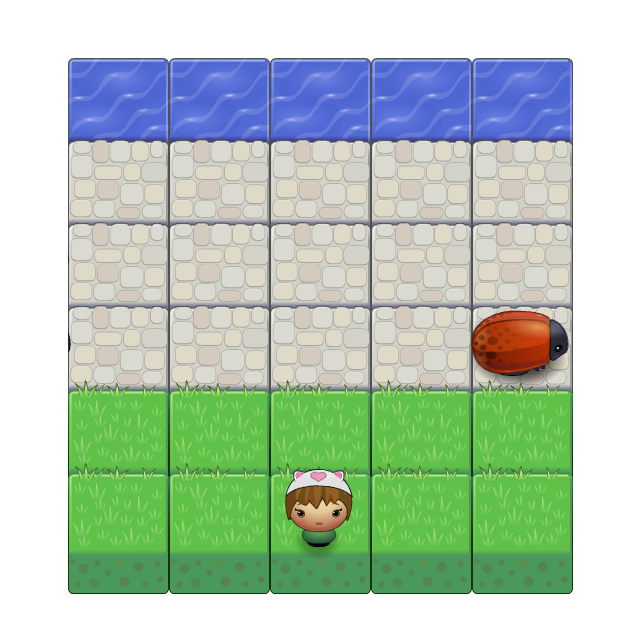
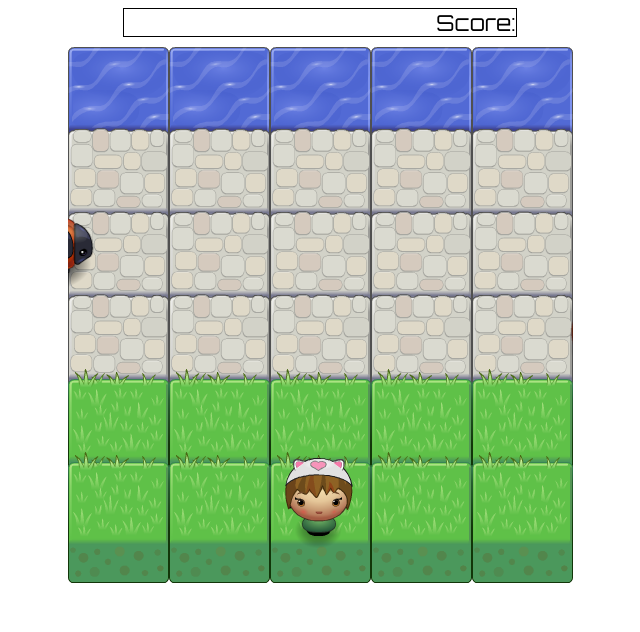
Before and after one commit to amyruth/Project-3-Arcade-Game-Clone, a plain HTML site: page index.html in a window 1280 px wide. Shown: the whole page, without its empty margins (320-960 px from the left). Drawn offline with Linux system fonts and the light colour scheme.

Commit message:
added scorekeeping

```diff
--- a/css/style.css
+++ b/css/style.css
@@ -1,3 +1,17 @@
 body {
-    text-align: center;
+	text-align: center;
+	font-family: 'Orbitron', sans-serif;
+	display: flex;
+	flex-direction: column;
+	justify-content: center;
+	align-items: center;
 }
+
+.scoring {
+	border: 1px solid black;
+	display: flex;
+	justify-content: space-between;
+	font-size: 22px;
+	width: 31%;
+	margin-bottom: -40px;
+}
--- a/index.html
+++ b/index.html
@@ -2,10 +2,19 @@
 <html>
 <head>
     <meta charset="UTF-8">
-    <title>Effective JavaScript: Frogger</title>
-    <link rel="stylesheet" href="css/style.css">
+	<title>Effective JavaScript: Frogger</title>
+	<link href="https://fonts.googleapis.com/css?family=Orbitron" rel="stylesheet">
+	<link rel="stylesheet" href="css/style.css">
 </head>
 <body>
+	<div class="scoring">
+		<span>
+			<i class="fa fa-refresh refreshButton" aria-hidden="true"></i>
+		</span>
+		<span>Score: <span id="score"><!-- score goes here --></span>
+		</span>
+	</div>
+
     <script src="js/resources.js"></script>
     <script src="js/engine.js"></script>
     <script src="js/app.js"></script>
--- a/js/app.js
+++ b/js/app.js
@@ -4,7 +4,10 @@ function randomSpeed(min, max) {
 	return Math.floor(Math.random() * (max - min + 1)) + min;
 }
 
-const randomRow = function() {
+let score = 0;
+const scoreArea = document.getElementById('score');
+
+const randomRow = function () {
 	return [60, 140, 225][Math.floor(Math.random() * [60, 140, 225].length)];
 };
 
@@ -13,33 +16,41 @@ function playerReset() {
 	player.y = 400;
 }
 
-function checkCollisions(){
-		if(player.x + 10 > enemy1.x - 10 && player.x - 10< enemy1.x + 10 &&
+function keepScore() {
+	score += 10;
+	scoreArea.textContent = score;
+}
+
+function checkCollisions() {
+	if (player.x + 10 > enemy1.x - 10 &&
+		player.x - 10 < enemy1.x + 10 &&
 		player.y + 10 > enemy1.y - 10 &&
 		player.y - 10 < enemy1.y + 10) {
 		console.log('hit 1');
 		playerReset();
-	}
-
-	else if(player.x + 10 > enemy2.x - 10 &&
+	} else if (player.x + 10 > enemy2.x - 10 &&
 		player.x - 10 < enemy2.x + 10 &&
 		player.y + 10 > enemy2.y - 10 &&
 		player.y - 10 < enemy2.y + 10) {
+		console.log('hit 2');
 		playerReset();
-	}
-
-	else if(player.x + 10 > enemy3.x - 10 &&
-		player.x -10 < enemy3.x + 10 &&
+	} else if (player.x + 10 > enemy3.x - 10 &&
+		player.x - 10 < enemy3.x + 10 &&
 		player.y + 10 > enemy3.y - 10 &&
 		player.y - 10 < enemy3.y + 10) {
+		console.log('hit 3');
 		playerReset();
 	}
 }
 
+function resetGame(){
+	playerReset();
+	score = 0;
+}
 
 
 // Enemies our player must avoid
-let Enemy = function() {
+let Enemy = function () {
 	// Variables applied to each of our instances go here,
 	// we've provided one for you to get started
 
@@ -48,7 +59,7 @@ let Enemy = function() {
 	this.sprite = 'images/enemy-bug.png';
 	this.x = -100;
 	this.y = randomRow();
-	this.speed = randomSpeed(2, 5);
+	this.speed = randomSpeed(2, 7);
 };
 
 const allEnemies = [];
@@ -63,54 +74,57 @@ allEnemies.push(enemy3);
 
 // Update the enemy's position, required method for game
 // Parameter: dt, a time delta between ticks
-Enemy.prototype.update = function(dt) {
+Enemy.prototype.update = function (dt) {
 	// You should multiply any movement by the dt parameter
 	// which will ensure the game runs at the same speed for
 	// all computers.
 
+	//point where enemy goes off screen right
 	this.endOfRowX = this.x > 501;
 
-	if(this.endOfRowX) {
+	if (this.endOfRowX) {
 		this.x = -100
 		this.y = randomRow();
-		this.speed = randomSpeed(2, 5);
-	}else {
+		this.speed = randomSpeed(2, 7);
+	} else {
 		this.x += this.speed + dt;
 	}
 };
 
 // Draw the enemy on the screen, required method for game
-Enemy.prototype.render = function() {
+Enemy.prototype.render = function () {
 	ctx.drawImage(Resources.get(this.sprite), this.x, this.y);
 };
 
 // Now write your own player class
 // This class requires an update(), render() and
 // a handleInput() method.
-let Player = function(x,y) {
+let Player = function (x, y) {
 	this.sprite = 'images/char-cat-girl.png';
 	this.x = x;
 	this.y = y;
 };
 
-Player.prototype.update = function(dt) {
+Player.prototype.update = function (dt) {
 	// You should multiply any movement by the dt parameter
 	// which will ensure the game runs at the same speed for
 	// all computers.
-	if(this.y === -10 || this.y > 400){
+	if (this.y === -10) {
 		//win and reset position
+		keepScore();
 		playerReset();
+
 	}
 	checkCollisions();
 };
 
 
 // Draw the enemy on the screen, required method for game
-Player.prototype.render = function() {
+Player.prototype.render = function () {
 	ctx.drawImage(Resources.get(this.sprite), this.x, this.y);
 };
 
-Player.prototype.handleInput = function(keyCode) {
+Player.prototype.handleInput = function (keyCode) {
 
 	switch (keyCode) {
 		case 'left':
@@ -129,10 +143,14 @@ Player.prototype.handleInput = function(keyCode) {
 	}
 
 	// Keeps player sprite from going off the board
-	if(player.x < -2){
+	if (player.x < -2) {
 		player.x = -2;
-	} else if(player.x > 402){
+	} else if (player.x > 402) {
 		player.x = 402;
+	}
+
+	if (player.y > 400) {
+		player.y = 400;
 	}
 
 	console.table(player);
@@ -142,11 +160,11 @@ Player.prototype.handleInput = function(keyCode) {
 // Place all enemy objects in an array called allEnemies
 // Place the player object in a variable called player
 //starting coordiantes (200,400) is bottom center block; block to block movement is +/- 100
-let player = new Player(200,400);
+let player = new Player(200, 400);
 
 // This listens for key presses and sends the keys to your
 // Player.handleInput() method. You don't need to modify this.
-document.addEventListener('keyup', function(e) {
+document.addEventListener('keyup', function (e) {
 	var allowedKeys = {
 		37: 'left',
 		38: 'up',
```
Lines whose indentation alone changed are shown as unchanged.
